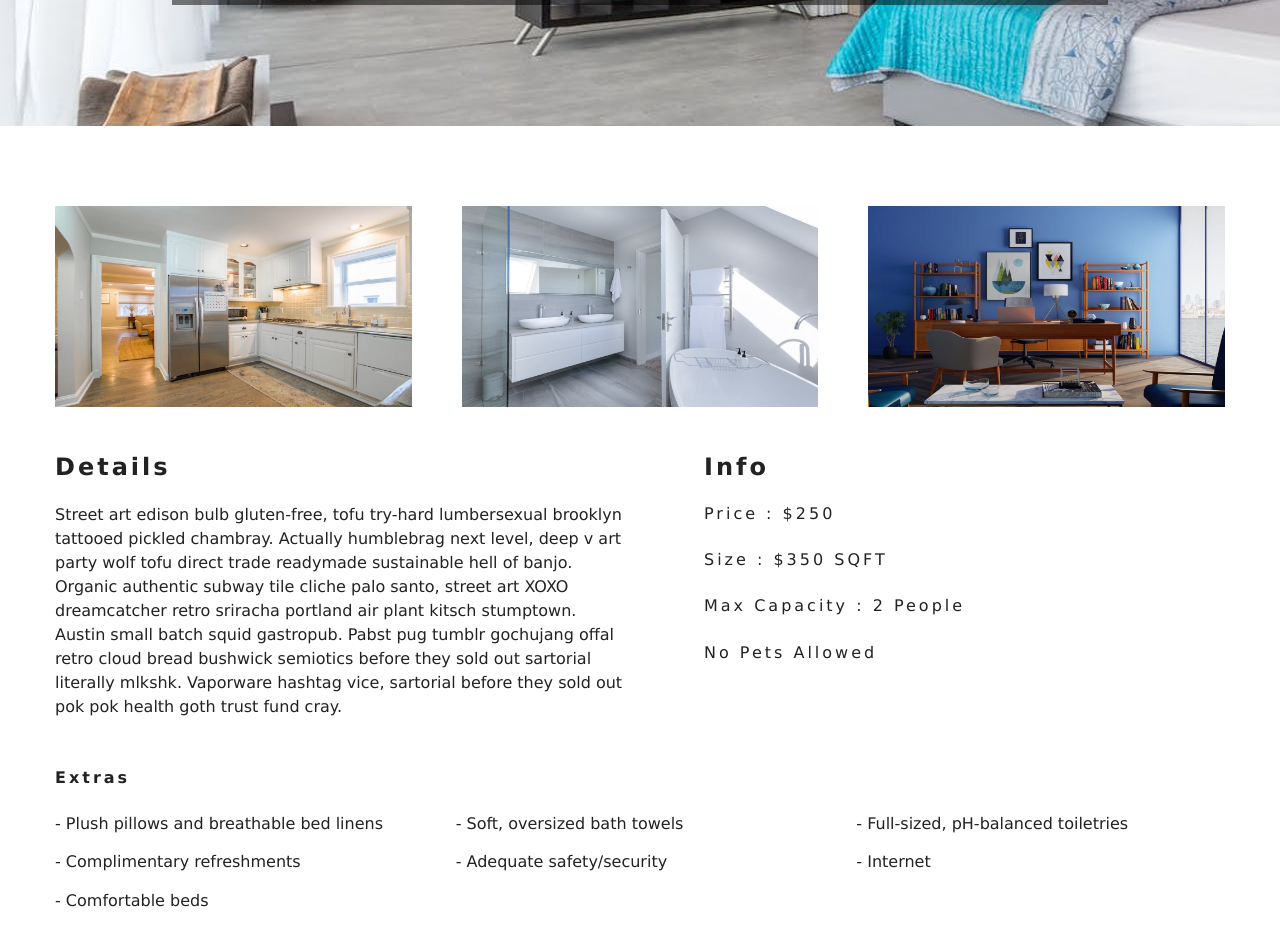
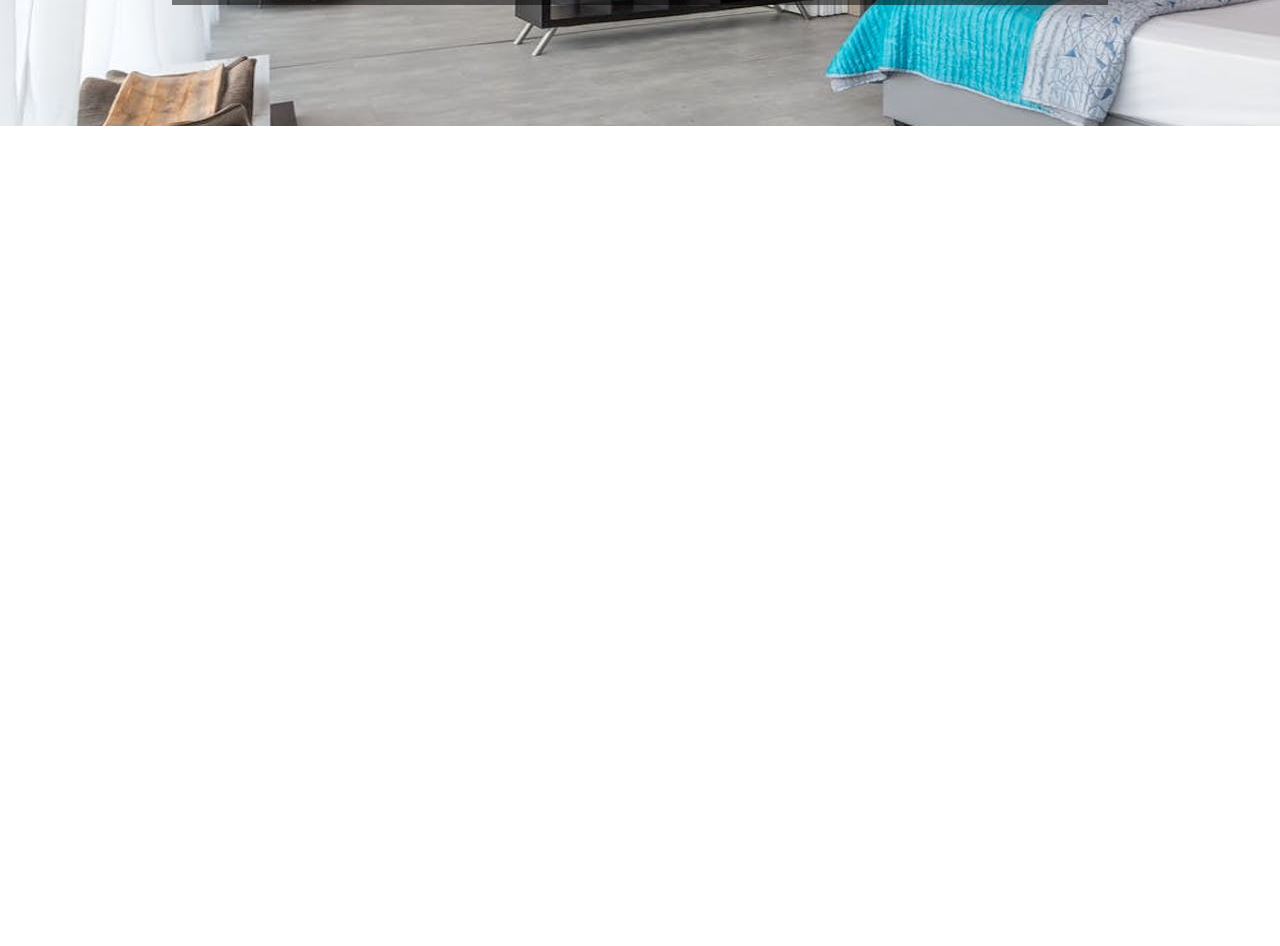
Before and after one commit to kimalex415/react_hotel, a React (Create React App) app: page /rooms/double-basic in a window 1280 px wide. Shown: the part 420-1366 px from the top of the page. After the commit the page ends 800 px from the top, so only its background shows below. Built offline with nearby package versions, Linux system fonts and the light colour scheme.

Commit message:
Revert "added images, description,extras"
This reverts commit def2e2bce297bfb6149dd2d9adb9c1957a5abb84.

```diff
--- a/src/pages/SingleRoom.js
+++ b/src/pages/SingleRoom.js
@@ -40,51 +40,14 @@
       pets,
       images
     } = room;
-
-    const [mainImg, ...defaultImg] = images;
-
     return (
-      <React.Fragment>
-        <StyledHero img={mainImg || this.state.defaultBcg}>
+      <StyledHero img={images[0] || this.state.defaultBcg}>
         <Banner title={`${name} room`}>
           <Link to="/rooms" className="btn-primary">
             back to rooms
           </Link>
         </Banner>
       </StyledHero>
-        <section className="single-room">
-          <div className="single-room-images">
-            {defaultImg.map((item, index) => {
-              return <img key={index} src={item} alt={name} />;
-            })}
-          </div>
-          <div className="single-room-info">
-            <article className="desc">
-              <h3>details</h3>
-              <p>{description}</p>
-            </article>
-            <article className="info">
-              <h3>info</h3>
-              <h6>price : ${price}</h6>
-              <h6>size : ${size} SQFT</h6>
-              <h6>
-                max capacity :{" "}
-                {capacity > 1 ? `${capacity} people` : `${capacity} person`}
-              </h6>
-              <h6>{pets ? "pets allowed" : "no pets allowed"}</h6>
-              <h6>{breakfast && "free breakfast included"}</h6>
-            </article>
-          </div>
-        </section>
-        <section className="room-extras">
-          <h6>extras</h6>
-          <ul className="extras">
-            {extras.map((item,index) => {
-            return <li key={index}>- {item}</li>
-            })}
-          </ul>
-        </section>
-      </React.Fragment>
     );
   }
 }
```
Lines whose indentation alone changed are shown as unchanged.
